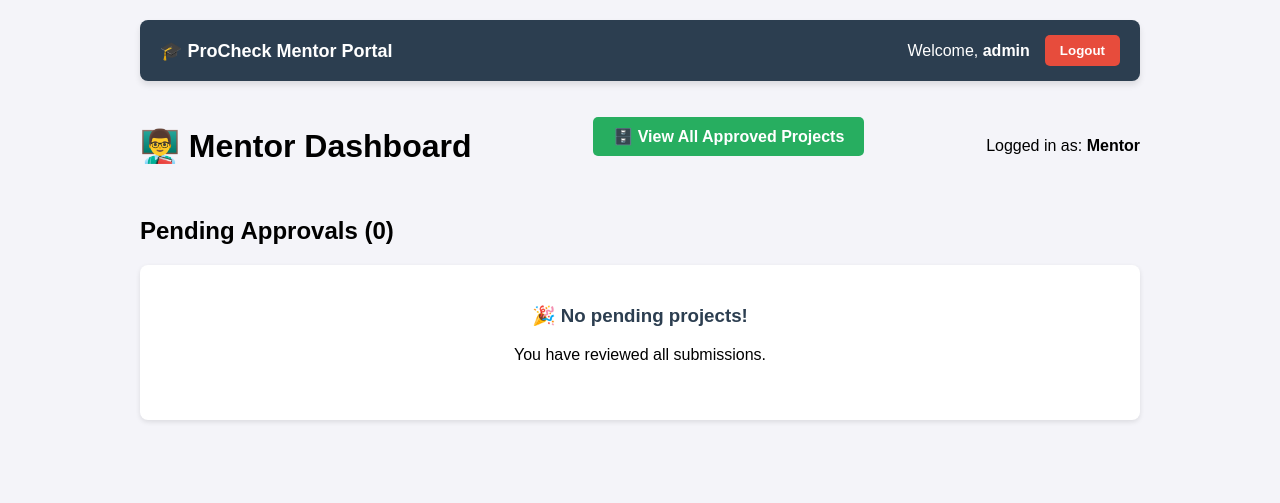
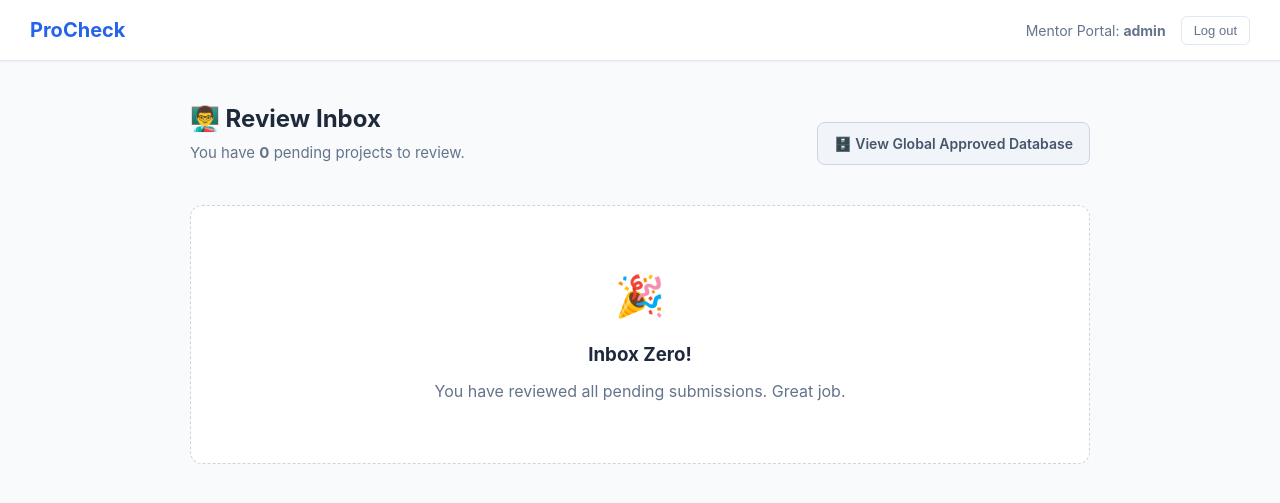
Before and after one commit to antoninjoy/procheck, a Django app: page /mentor/ in a window 1280 px wide. Shown: the top 503 px of the page. Run offline with Django 5.2, Linux system fonts and the light colour scheme; a user stored in the database is signed in; data comes from the database, SQL or seed files in the repository; both versions use the stored data as it was after the commit.

Commit message:
made up ai

```diff
--- a/main/templates/main/mentor_dashboard.html
+++ b/main/templates/main/mentor_dashboard.html
@@ -1,77 +1,270 @@
 <!DOCTYPE html>
-<html>
+<html lang="en">
 <head>
+    <meta charset="UTF-8">
+    <meta name="viewport" content="width=device-width, initial-scale=1.0">
     <title>ProCheck - Mentor Dashboard</title>
+
     <style>
-        body { font-family: sans-serif; max-width: 1000px; margin: 0 auto; padding: 20px; background-color: #f4f4f9; }
-        .header { display: flex; justify-content: space-between; align-items: center; margin-bottom: 30px; }
-        .card { background: white; padding: 20px; border-radius: 8px; box-shadow: 0 2px 5px rgba(0,0,0,0.1); margin-bottom: 20px; }
-        .card h3 { margin-top: 0; color: #2c3e50; }
-        .abstract { background: #f8f9fa; padding: 15px; border-left: 4px solid #3498db; margin: 15px 0; color: #555; }
-        .actions { display: flex; gap: 10px; margin-top: 15px; }
-        button { padding: 10px 20px; border: none; border-radius: 5px; cursor: pointer; color: white; font-weight: bold; }
-        .btn-approve { background-color: #27ae60; }
-        .btn-reject { background-color: #e74c3c; }
-        .btn-approve:hover { background-color: #219150; }
-        .btn-reject:hover { background-color: #c0392b; }
-        input[type="text"] { padding: 10px; border: 1px solid #ddd; border-radius: 5px; flex-grow: 1; }
+        :root {
+            --primary: #2563eb;
+            --primary-hover: #1d4ed8;
+            --bg-color: #f8fafc;
+            --card-bg: #ffffff;
+            --text-main: #1e293b;
+            --text-muted: #64748b;
+            --border-color: #e2e8f0;
+            --success: #10b981;
+            --success-hover: #059669;
+            --danger: #ef4444;
+            --danger-hover: #dc2626;
+        }
+
+        body {
+            font-family: 'Inter', -apple-system, BlinkMacSystemFont, "Segoe UI", Roboto, sans-serif;
+            background-color: var(--bg-color);
+            color: var(--text-main);
+            margin: 0;
+            padding: 0;
+            line-height: 1.5;
+        }
+
+        /* --- Header Navigation --- */
+        .top-nav {
+            background-color: var(--card-bg);
+            padding: 15px 30px;
+            display: flex;
+            justify-content: space-between;
+            align-items: center;
+            border-bottom: 1px solid var(--border-color);
+            box-shadow: 0 1px 2px rgba(0,0,0,0.05);
+        }
+        .nav-logo { font-size: 20px; font-weight: 700; color: var(--primary); }
+        .nav-user { display: flex; align-items: center; gap: 15px; font-size: 14px; color: var(--text-muted); }
+        .logout-btn {
+            background: none;
+            border: 1px solid var(--border-color);
+            color: var(--text-muted);
+            padding: 6px 12px;
+            border-radius: 6px;
+            cursor: pointer;
+            font-size: 13px;
+            transition: all 0.2s;
+        }
+        .logout-btn:hover { background: var(--bg-color); color: var(--text-main); }
+
+        /* --- Main Layout --- */
+        .main-container {
+            max-width: 900px;
+            margin: 40px auto;
+            padding: 0 20px;
+            display: flex;
+            flex-direction: column;
+            gap: 30px;
+        }
+
+        /* --- Dashboard Header --- */
+        .dashboard-header {
+            display: flex;
+            justify-content: space-between;
+            align-items: flex-end;
+            margin-bottom: 10px;
+        }
+        .dashboard-header h1 {
+            margin: 0 0 5px 0;
+            color: var(--text-main);
+            font-size: 24px;
+        }
+        .dashboard-header p {
+            margin: 0;
+            color: var(--text-muted);
+            font-size: 15px;
+        }
+        .view-all-btn {
+            background-color: #f1f5f9;
+            color: #475569;
+            text-decoration: none;
+            padding: 10px 16px;
+            border-radius: 8px;
+            font-size: 14px;
+            font-weight: 600;
+            transition: all 0.2s;
+            border: 1px solid #cbd5e1;
+            display: inline-flex;
+            align-items: center;
+            gap: 8px;
+        }
+        .view-all-btn:hover {
+            background-color: #e2e8f0;
+            color: var(--text-main);
+        }
+
+        /* --- Project Cards --- */
+        .project-card {
+            background: var(--card-bg);
+            border: 1px solid var(--border-color);
+            border-radius: 12px;
+            box-shadow: 0 4px 6px -1px rgba(0, 0, 0, 0.05);
+            overflow: hidden;
+            margin-bottom: 25px;
+        }
+
+        .card-header {
+            padding: 20px 25px 15px;
+            border-bottom: 1px solid var(--border-color);
+        }
+        .card-header h3 {
+            margin: 0 0 5px 0;
+            color: var(--text-main);
+            font-size: 18px;
+        }
+        .meta-info {
+            font-size: 13px;
+            color: var(--text-muted);
+            display: flex;
+            gap: 15px;
+        }
+        .meta-info span { display: flex; align-items: center; gap: 5px; }
+
+        .card-body { padding: 25px; }
+        .abstract-box {
+            background: #f8fafc;
+            border-left: 4px solid var(--primary);
+            padding: 15px 20px;
+            border-radius: 0 8px 8px 0;
+            color: #334155;
+            font-size: 15px;
+            line-height: 1.6;
+            margin-bottom: 20px;
+        }
+
+        /* --- Actions Area --- */
+        .action-area {
+            display: flex;
+            gap: 15px;
+            align-items: stretch;
+            background: #f1f5f9;
+            padding: 15px;
+            border-radius: 8px;
+        }
+
+        .action-input {
+            flex-grow: 1;
+            padding: 10px 15px;
+            border: 1px solid #cbd5e1;
+            border-radius: 6px;
+            font-family: inherit;
+            font-size: 14px;
+            background-color: white;
+            transition: border-color 0.2s;
+        }
+        .action-input:focus {
+            outline: none;
+            border-color: var(--primary);
+        }
+
+        .btn {
+            border: none;
+            padding: 0 20px;
+            font-size: 14px;
+            font-weight: 600;
+            border-radius: 6px;
+            cursor: pointer;
+            transition: background 0.2s;
+            display: flex;
+            align-items: center;
+            gap: 6px;
+            color: white;
+        }
+        .btn-approve { background-color: var(--success); }
+        .btn-approve:hover { background-color: var(--success-hover); }
+        .btn-reject { background-color: var(--danger); }
+        .btn-reject:hover { background-color: var(--danger-hover); }
+
+        /* --- Empty State --- */
+        .empty-state {
+            text-align: center;
+            padding: 60px 20px;
+            background: var(--card-bg);
+            border-radius: 12px;
+            border: 1px dashed #cbd5e1;
+            color: var(--text-muted);
+        }
+        .empty-icon { font-size: 40px; margin-bottom: 15px; display: block; }
     </style>
 </head>
 <body>
-    <div style="background-color: #2c3e50; color: white; padding: 15px 20px; display: flex; justify-content: space-between; align-items: center; border-radius: 8px; margin-bottom: 25px; box-shadow: 0 4px 6px rgba(0,0,0,0.1);">
-    <div style="font-size: 18px; font-weight: bold;">
-        🎓 ProCheck Mentor Portal
-    </div>
-    <div style="display: flex; align-items: center; gap: 15px;">
-        <span>Welcome, <strong>{{ user.username }}</strong></span>
-        <form action="{% url 'logout' %}" method="post" style="margin: 0;">
+
+<div class="top-nav">
+    <div class="nav-logo">ProCheck</div>
+    <div class="nav-user">
+        <span>Mentor Portal: <strong>{{ user.username }}</strong></span>
+        <form action="{% url 'logout' %}" method="post" style="display:inline; margin:0;">
             {% csrf_token %}
-            <button type="submit" style="background-color: #e74c3c; color: white; border: none; padding: 8px 15px; border-radius: 5px; cursor: pointer; font-weight: bold; transition: background 0.3s;">
-                Logout
-            </button>
+            <button type="submit" class="logout-btn">Log out</button>
         </form>
     </div>
 </div>
 
-    <div class="header">
-        <h1>👨‍🏫 Mentor Dashboard</h1>
-        <div style="margin-bottom: 20px;">
-    <a href="{% url 'approved_projects' %}" style="background-color: #27ae60; color: white; padding: 10px 20px; text-decoration: none; border-radius: 5px; font-weight: bold; display: inline-block;">
-        🗄️ View All Approved Projects
+<div class="main-container">
+
+    <div class="dashboard-header">
+        <div>
+            <h1>👨‍🏫 Review Inbox</h1>
+            <p>You have <strong>{{ projects.count }}</strong> pending project{% if projects.count != 1 %}s{% endif %} to review.</p>
+        </div>
+        <a href="{% url 'approved_projects' %}" class="view-all-btn">
+            🗄️ View Global Approved Database
         </a>
     </div>
-        <div>Logged in as: <strong>Mentor</strong></div>
+
+    <div class="projects-queue">
+        {% if projects %}
+            {% for p in projects %}
+            <div class="project-card">
+                <div class="card-header">
+                    <h3>{{ p.title }}</h3>
+                    <div class="meta-info">
+                        <span>👤 <strong>Student:</strong> {{ p.student.username }}</span>
+                        <span>📅 <strong>Submitted:</strong> {{ p.created_at|date:"M d, Y" }}</span>
+                    </div>
                 </div>
 
-    <h2>Pending Approvals ({{ projects.count }})</h2>
-
-    {% if projects %}
-        {% for p in projects %}
-        <div class="card">
-            <h3>{{ p.title }}</h3>
-            <p><strong>Student:</strong> {{ p.student.username }} | <strong>Date:</strong> {{ p.created_at|date:"M d, Y" }}</p>
-
-            <div class="abstract">
+                <div class="card-body">
+                    <div style="font-size: 13px; font-weight: 600; color: var(--text-muted); margin-bottom: 8px; text-transform: uppercase;">Project Abstract</div>
+                    <div class="abstract-box">
                         {{ p.abstract }}
                     </div>
 
-            <form method="POST" class="actions">
+                    <form method="POST">
                         {% csrf_token %}
                         <input type="hidden" name="project_id" value="{{ p.id }}">
 
-                <button type="submit" name="action" value="approve" class="btn-approve">✅ Approve & Add to Database</button>
+                        <div class="action-area">
+                            <input type="text" name="comment" class="action-input" placeholder="Add feedback or reason for rejection (optional)...">
 
-                <input type="text" name="comment" placeholder="Reason for rejection (if rejecting)...">
-                <button type="submit" name="action" value="reject" class="btn-reject">❌ Reject</button>
+                            <button type="submit" name="action" value="approve" class="btn btn-approve">
+                                ✅ Approve
+                            </button>
+
+                            <button type="submit" name="action" value="reject" class="btn btn-reject">
+                                ❌ Reject
+                            </button>
+                        </div>
                     </form>
+                </div>
             </div>
             {% endfor %}
         {% else %}
-        <div class="card" style="text-align: center; padding: 40px;">
-            <h3>🎉 No pending projects!</h3>
-            <p>You have reviewed all submissions.</p>
+            <div class="empty-state">
+                <span class="empty-icon">🎉</span>
+                <h3 style="margin:0 0 10px 0; color:var(--text-main);">Inbox Zero!</h3>
+                <p style="margin:0;">You have reviewed all pending submissions. Great job.</p>
             </div>
         {% endif %}
+    </div>
+
+</div>
 
 </body>
 </html>
--- a/main/views.py
+++ b/main/views.py
@@ -15,6 +15,7 @@ from dotenv import load_dotenv
 from django.contrib.auth import login
 from django.contrib.auth.decorators import login_required
 from django.http import JsonResponse
+
 # Load API Key once when server starts
 load_dotenv()
 GOOGLE_API_KEY = os.getenv("GOOGLE_API_KEY")
@@ -69,64 +70,72 @@ def student_chat(request):
 
         full_text = f"Title: {user_title}\nAbstract: {user_abstract}"
 
+        # 0. Basic exact title check
         if Project.objects.filter(title__iexact=user_title).exists():
-             response_message = f"⚠️ Hold on! A project with the title '{user_title}' already exists."
+             response_message = f"⚠️ Hold on! A project with the exact title '{user_title}' already exists."
              message_class = "warning"
         else:
-            # --- CHECK IF AI BRAIN EXISTS ---
-            if os.path.exists("faiss_index"):
-                try:
-                    embeddings = GoogleGenerativeAIEmbeddings(model="models/gemini-embedding-001", google_api_key=GOOGLE_API_KEY)
+            try:
+                embeddings = GoogleGenerativeAIEmbeddings(model="models/gemini-embedding-001", google_api_key=GOOGLE_API_KEY)
+                is_duplicate = False
+
+                # --- STEP 1: CHECK APPROVED PROJECTS (Permanent FAISS) ---
+                if os.path.exists("faiss_index"):
                     vector_db = FAISS.load_local("faiss_index", embeddings, allow_dangerous_deserialization=True)
-
                     results = vector_db.similarity_search_with_score(full_text, k=1)
 
-                    if results:
-                        best_match = results[0][0]
-                        score = results[0][1]
-                        similarity_score = round(score, 4)
+                    if results and results[0][1] < 0.50:
+                        is_duplicate = True
+                        similar_project = results[0][0].metadata.get('original_title', 'Unknown Project')
+                        similarity_score = round(results[0][1], 4)
+                        response_message = f"⚠️ Duplicate Detected! Your idea is too similar to an already approved project: '{similar_project}'"
+                        message_class = "warning"
 
-                        if score < 0.50:
-                            similar_project = best_match.metadata.get('original_title', 'Unknown Project')
-                            response_message = f"⚠️ Duplicate Detected! Your idea is too similar to: '{similar_project}'"
+                # --- STEP 2: THE FAIRNESS LOCK (In-Memory Pending Projects) ---
+                if not is_duplicate:
+                    # Get all projects that are currently waiting for a mentor
+                    pending_projects = Project.objects.filter(status='PENDING')
+
+                    if pending_projects.exists():
+                        pending_docs = []
+                        for p in pending_projects:
+                            doc_text = f"Title: {p.title}\nAbstract: {p.abstract}"
+                            pending_docs.append(Document(page_content=doc_text, metadata={"original_title": p.title}))
+
+                        # Create a temporary AI Brain just for pending projects
+                        temp_vector_db = FAISS.from_documents(pending_docs, embeddings)
+                        temp_results = temp_vector_db.similarity_search_with_score(full_text, k=1)
+
+                        if temp_results and temp_results[0][1] < 0.50:
+                            is_duplicate = True
+                            similar_project = temp_results[0][0].metadata.get('original_title', 'Unknown Project')
+                            similarity_score = round(temp_results[0][1], 4)
+                            # Custom message for the Fairness Lock
+                            response_message = f"⏳ Fairness Lock! Another student submitted a similar project ('{similar_project}') before you. It is currently in the queue for a mentor. First come, first served!"
                             message_class = "warning"
 
-                            # ==========================================
-                            # WE REMOVED THE SLOW GEMINI API CALL HERE.
-                            # Instead, we just tell the HTML template to load the
-                            # suggestions in the background using Javascript!
-                            # ==========================================
-                            needs_suggestions = True
-                            failed_title = user_title
-                            failed_abstract = user_abstract
-                            similar_project_name = similar_project
+                # --- STEP 3: TRIGGER SUGGESTIONS OR SAVE ---
+                if is_duplicate:
+                    # If it failed either Step 1 or Step 2, trigger the Javascript AI loader
+                    needs_suggestions = True
+                    failed_title = user_title
+                    failed_abstract = user_abstract
+                    similar_project_name = similar_project
+                else:
+                    # It is 100% unique. Save it to the database.
+                    Project.objects.create(
+                        student=request.user,
+                        assigned_mentor=chosen_mentor,
+                        title=user_title,
+                        abstract=user_abstract,
+                        status='PENDING'
+                    )
+                    response_message = "✅ Success! Your project is unique and has been submitted to your Mentor."
+                    message_class = "success"
 
-                        else:
-                            # Save the project with the assigned mentor
-                            Project.objects.create(
-                                student=request.user,
-                                assigned_mentor=chosen_mentor,
-                                title=user_title,
-                                abstract=user_abstract,
-                                status='PENDING'
-                            )
-                            response_message = "✅ Success! Your project is unique and has been submitted to your Mentor."
-                            message_class = "success"
-
-                except Exception as e:
-                    response_message = f"Error: {str(e)}"
-                    message_class = "warning"
-            else:
-                # --- AI BRAIN IS EMPTY (FIRST PROJECT) ---
-                Project.objects.create(
-                    student=request.user,
-                    assigned_mentor=chosen_mentor,
-                    title=user_title,
-                    abstract=user_abstract,
-                    status='PENDING'
-                )
-                response_message = "✅ Success! Your project is unique (it's the first one in the system!) and has been submitted."
-                message_class = "success"
+            except Exception as e:
+                response_message = f"Error: {str(e)}"
+                message_class = "warning"
 
     return render(request, 'main/student_chat.html', {
         'response_message': response_message,
@@ -201,6 +210,7 @@ def approved_projects(request):
     # This remains unfiltered so all mentors can see the global database of approved projects
     projects = Project.objects.filter(status='APPROVED').order_by('-created_at')
     return render(request, 'main/approved_projects.html', {'projects': projects})
+
 @login_required
 def generate_suggestions_api(request):
     if request.method == 'POST':
```
Also changed, not shown: db.sqlite3. Lines whose indentation alone changed are shown as unchanged.
